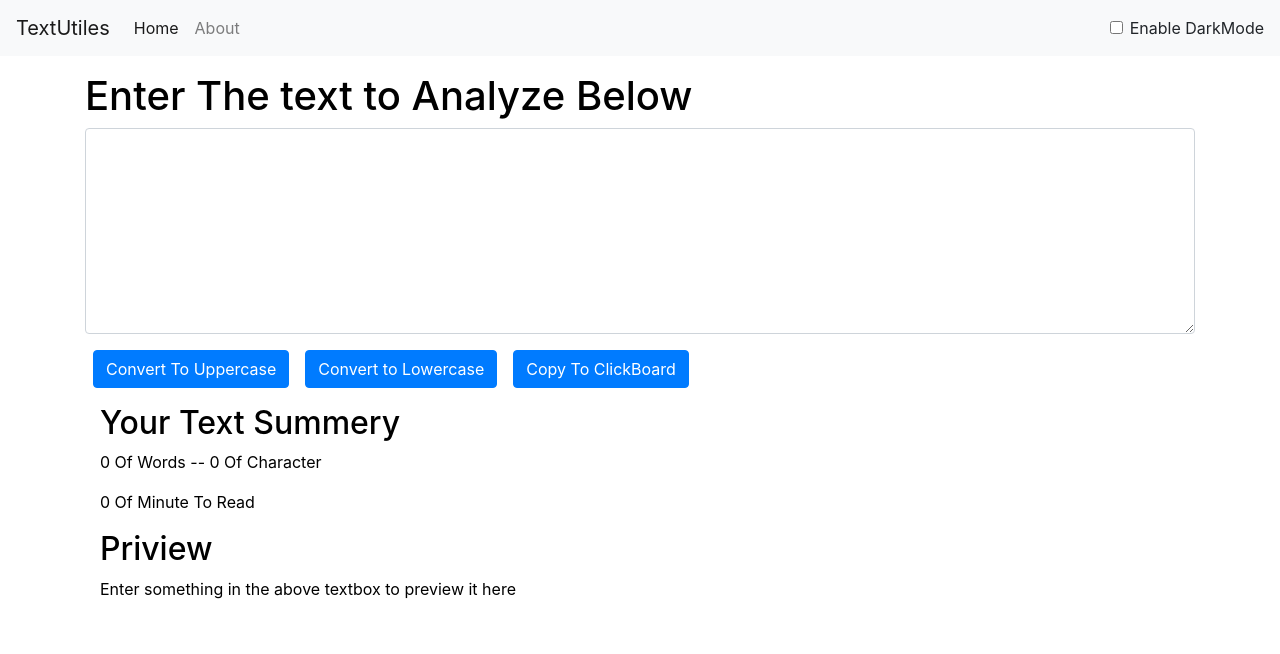
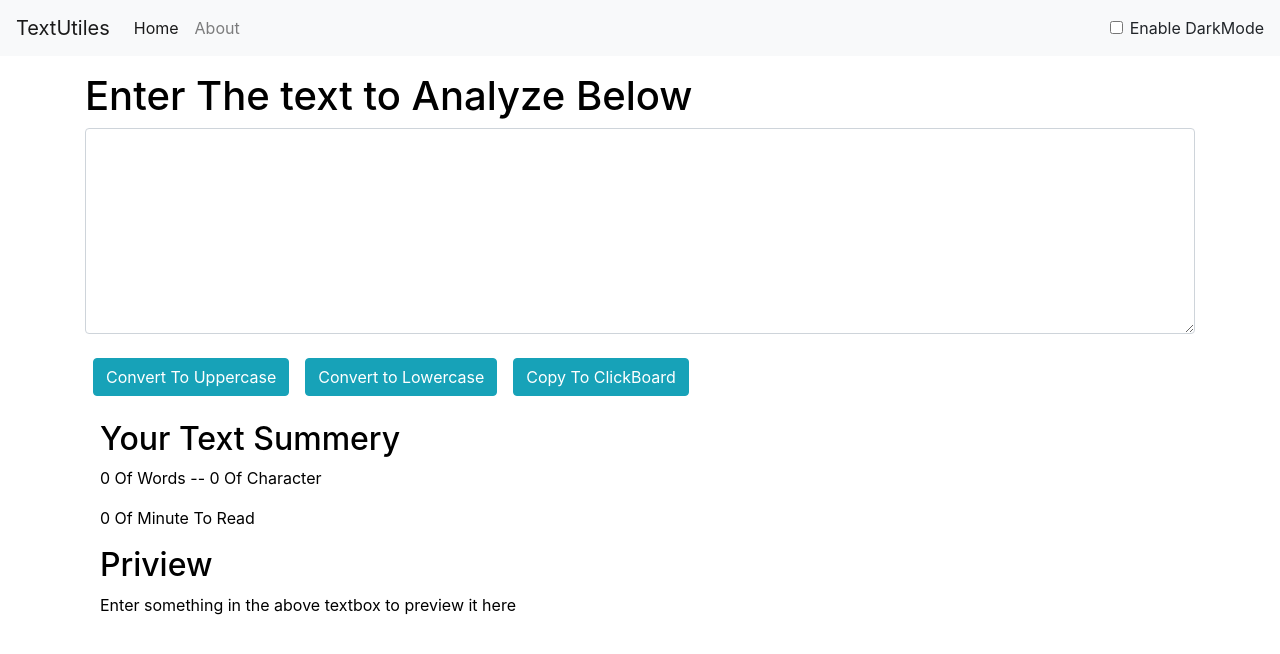
Before and after one commit to kishan505/TextUtiles, a React (Create React App) app: page / in a window 1280 px wide. Shown: the top 654 px of the page. Built offline with nearby package versions, Linux system fonts and the light colour scheme.

Commit message:
add Alert feature in textutiles

```diff
--- a/public/index.html
+++ b/public/index.html
@@ -24,8 +24,8 @@
       work correctly both with client-side routing and a non-root public URL.
       Learn how to configure a non-root public URL by running `npm run build`.
     -->
-    <link rel="stylesheet" href="https://cdn.jsdelivr.net/npm/bootstrap@4.6.1/dist/css/bootstrap.min.css" integrity="sha384-zCbKRCUGaJDkqS1kPbPd7TveP5iyJE0EjAuZQTgFLD2ylzuqKfdKlfG/eSrtxUkn" crossorigin="anonymous">
-
+    <!-- <link rel="stylesheet" href="https://cdn.jsdelivr.net/npm/bootstrap@4.6.1/dist/css/bootstrap.min.css" integrity="sha384-zCbKRCUGaJDkqS1kPbPd7TveP5iyJE0EjAuZQTgFLD2ylzuqKfdKlfG/eSrtxUkn" crossorigin="anonymous"> -->
+    <link rel="stylesheet" href="https://cdn.jsdelivr.net/npm/bootstrap@4.6.2/dist/css/bootstrap.min.css" integrity="sha384-xOolHFLEh07PJGoPkLv1IbcEPTNtaed2xpHsD9ESMhqIYd0nLMwNLD69Npy4HI+N" crossorigin="anonymous">
     <title>React App</title>
   </head>
   <body>
@@ -43,6 +43,10 @@
     -->
     <!-- <script src="https://cdn.jsdelivr.net/npm/bootstrap@4.6.1/dist/js/bootstrap.bundle.min.js" integrity="sha384-fQybjgWLrvvRgtW6bFlB7jaZrFsaBXjsOMm/tB9LTS58ONXgqbR9W8oWht/amnpF" crossorigin="anonymous"></script> -->
     <!-- <script src="https://cdn.jsdelivr.net/npm/@popperjs/core@2.11.6/dist/umd/popper.min.js" integrity="sha384-oBqDVmMz9ATKxIep9tiCxS/Z9fNfEXiDAYTujMAeBAsjFuCZSmKbSSUnQlmh/jp3" crossorigin="anonymous"></script> -->
-    <script src="https://cdn.jsdelivr.net/npm/bootstrap@5.2.3/dist/js/bootstrap.min.js" integrity="sha384-cuYeSxntonz0PPNlHhBs68uyIAVpIIOZZ5JqeqvYYIcEL727kskC66kF92t6Xl2V" crossorigin="anonymous"></script>
+    <!-- <script src="https://cdn.jsdelivr.net/npm/bootstrap@5.2.3/dist/js/bootstrap.min.js" integrity="sha384-cuYeSxntonz0PPNlHhBs68uyIAVpIIOZZ5JqeqvYYIcEL727kskC66kF92t6Xl2V" crossorigin="anonymous"></script> -->
+
+
+    <script src="https://cdn.jsdelivr.net/npm/jquery@3.5.1/dist/jquery.slim.min.js" integrity="sha384-DfXdz2htPH0lsSSs5nCTpuj/zy4C+OGpamoFVy38MVBnE+IbbVYUew+OrCXaRkfj" crossorigin="anonymous"></script>
+    <script src="https://cdn.jsdelivr.net/npm/bootstrap@4.6.2/dist/js/bootstrap.bundle.min.js" integrity="sha384-Fy6S3B9q64WdZWQUiU+q4/2Lc9npb8tCaSX9FK7E8HnRr0Jz8D6OP9dO5Vg3Q9ct" crossorigin="anonymous"></script>
   </body>
 </html>
--- a/src/App.js
+++ b/src/App.js
@@ -3,27 +3,42 @@ import "./App.css";
 import Navbar from "./Components/Navbar";
 import TextForm from "./Components/TextForm";
 import React, { useState } from 'react'
+import Alert from "./Components/Alert";
 
 
 function App() {
   const[Mode, setMode] = useState('light');
+  const [alert, setAlert] = useState(null)
+
+  const showAlert = (message, type) => {
+    setAlert({
+        msg: message,
+        type: type
+    })
+    setTimeout(() =>{
+      setAlert(null)
+    },1500);
+  }
 
   const toggleMode = () => {
     if (Mode === 'light') {
         setMode('dark');
-        document.body.style.backgroundColor = 'grey';
+        document.body.style.backgroundColor = '#17233d';
+        showAlert("Dark mode has been enable", "success")
     }
     else {
         setMode('light');
         document.body.style.backgroundColor = 'white';
+        showAlert("Light mode has been enable", "success")
     }
-};
+  };
 
   return (
     <>
       <Navbar title="TextUtils" mode={Mode} toogleMode={toggleMode}/>
+      <Alert alert={alert}/>
       <div className="container my-3">
-        <TextForm heading="Enter The text to Analyze Below" mode={Mode} />
+        <TextForm showAlert={showAlert} heading="Enter The text to Analyze Below" mode={Mode} />
         {/* <About /> */}
       </div>
     </>
--- /dev/null
+++ b/src/Components/Alert.js
@@ -0,0 +1,15 @@
+import React from 'react'
+
+function Alert(props) {
+    // const capitalize = (word) => {
+    //     const lower = word.toLowerCase();
+    //     return lower.charAt(0).toUpperCase() + lower.slice(1);
+    // }
+  return (
+    props.alert && <div className={`alert alert-${props.alert.type} alert-dismissible fade show`} role="alert">
+        <strong>{props.alert.type}</strong> : {props.alert.msg}
+    </div>
+  )
+}
+
+export default Alert
--- a/src/Components/Navbar.js
+++ b/src/Components/Navbar.js
@@ -52,7 +52,7 @@ export default function Navbar(props) {
             </div> */}
             <div className={`form-check form-switch text-${props.mode==='light'? 'Dark' : 'light'}`}>
                 <input className="form-check-input" onClick={props.toogleMode} type="checkbox" role="switch" id="flexSwitchCheckDefault" />
-                <label className="form-check-label" for="flexSwitchCheckDefault">Enable DarkMode </label>
+                <label className="form-check-label" htmlFor="flexSwitchCheckDefault">Enable DarkMode </label>
             </div>
             </div>
         </nav>
--- a/src/Components/TextForm.js
+++ b/src/Components/TextForm.js
@@ -7,15 +7,18 @@ export default function TextForm(props) {
 
   const handleUpClick = () => {
     setText(text.toUpperCase())
+    props.showAlert("Convert To UpperCase", "success")
   }
 
   const handleloClick = () => {
     setText(text.toLowerCase())
+    props.showAlert("Convert To LowerCase", "success")
   }
 
   const handleCopyClick = () => {
     document.getElementById("myBox").select();
     copy(text)
+    props.showAlert("Copy to text", "info")
   }
 
   const handleOnChange = (event) => {
@@ -29,9 +32,9 @@ export default function TextForm(props) {
       <div className="mb-3">
           <textarea className="form-control" value={text} onChange={handleOnChange} id="myBox" rows="8" style={{backgroundColor: props.mode==='dark'? 'grey': 'white', color: props.mode=== 'dark' ? 'white' : 'black'}}></textarea>
       </div>
-      <button className="btn btn-primary mx-2" onClick={handleUpClick}>Convert To Uppercase</button>
-      <button className= "btn btn-primary mx-2" onClick={handleloClick}> Convert to Lowercase</button>
-      <button className= "btn btn-primary mx-2" onClick={handleCopyClick}> Copy To ClickBoard </button>
+      <button className="btn btn-info mx-2 my-2" onClick={handleUpClick}>Convert To Uppercase</button>
+      <button className= "btn btn-info mx-2 my-2" onClick={handleloClick}> Convert to Lowercase</button>
+      <button className= "btn btn-info mx-2" onClick={handleCopyClick}> Copy To ClickBoard </button>
     </div>
     <div className="container my-3" style={{color: props.mode==='dark'?'white':'black'}}>
 
```
